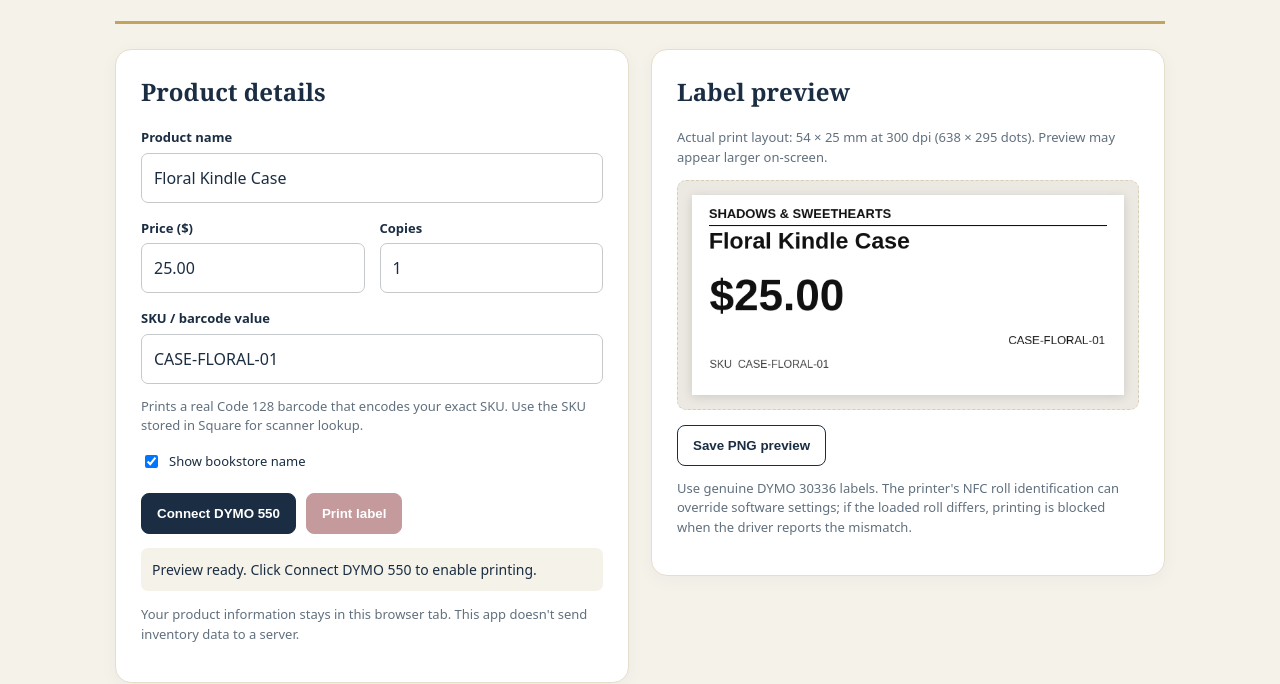
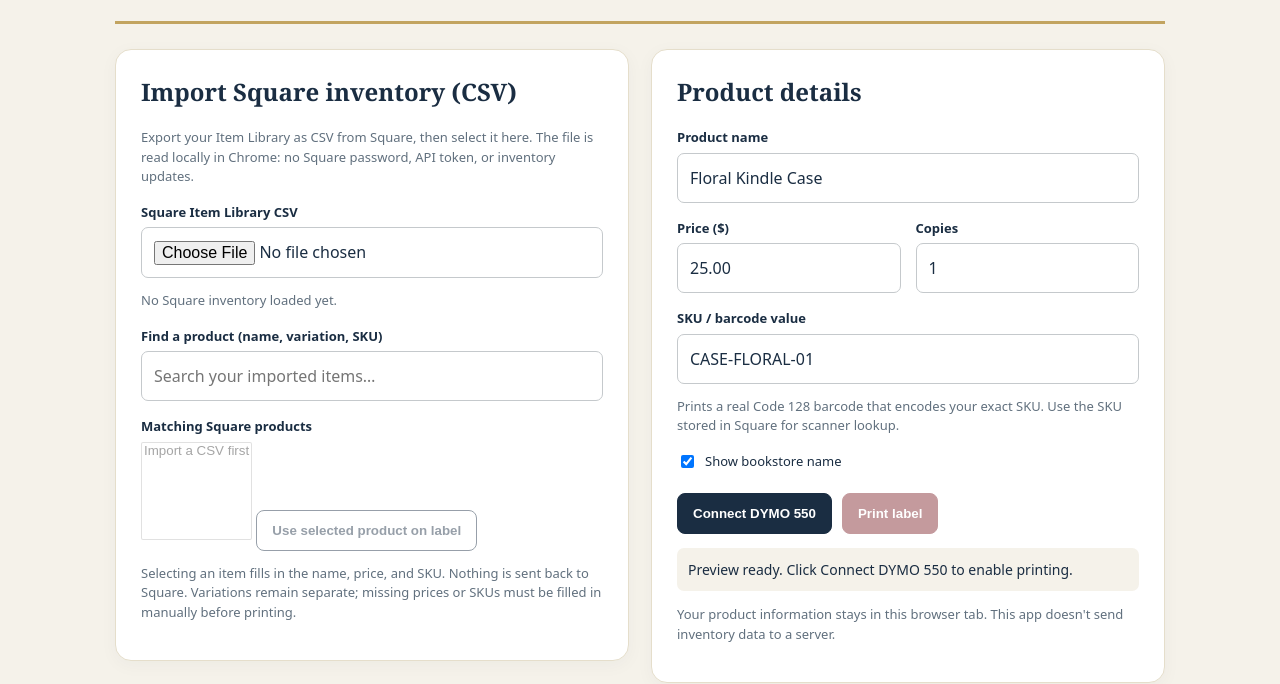
Before and after one commit to akselay818/shadows-dymo-labels, a website built with Vite: page index.html in a window 1280 px wide. Shown: the part 156-840 px from the top of the page. Built offline with nearby package versions, Linux system fonts and the light colour scheme; what jsbarcode would draw is missing.

Commit message:
Add files via upload

```diff
--- a/index.html
+++ b/index.html
@@ -2,7 +2,15 @@
 <html lang="en"><head><meta charset="UTF-8"/><meta name="viewport" content="width=device-width,initial-scale=1"/><meta name="theme-color" content="#c2a460"/><title>Shadows & Sweethearts · Label Maker</title></head>
 <body><div id="app">
 <header><div class="eyebrow">SHADOWS & SWEETHEARTS · BOOKSTORE</div><h1>Product label maker</h1><p>DYMO LabelWriter 550 · genuine roll 30336 · 1 × 2⅛ in</p></header>
-<main><section class="panel"><h2>Product details</h2><label for="name">Product name</label><input id="name" maxlength="100" value="Floral Kindle Case"/>
+<main><section class="panel"><h2>Import Square inventory (CSV)</h2>
+<p class="hint">Export your Item Library as CSV from Square, then select it here. The file is read locally in Chrome: no Square password, API token, or inventory updates.</p>
+<label for="squareFile">Square Item Library CSV</label><input id="squareFile" type="file" accept=".csv,text/csv"/>
+<p id="squareStatus" class="hint" role="status" aria-live="polite">No Square inventory loaded yet.</p>
+<label for="squareSearch">Find a product (name, variation, SKU)</label><input id="squareSearch" type="search" placeholder="Search your imported items…" disabled/>
+<label for="squareItem">Matching Square products</label><select id="squareItem" size="6" disabled aria-label="Matching Square products"><option>Import a CSV first</option></select>
+<button id="useSquare" type="button" class="outline" disabled>Use selected product on label</button>
+<p class="hint">Selecting an item fills in the name, price, and SKU. Nothing is sent back to Square. Variations remain separate; missing prices or SKUs must be filled in manually before printing.</p>
+</section><section class="panel"><h2>Product details</h2><label for="name">Product name</label><input id="name" maxlength="100" value="Floral Kindle Case"/>
 <div class="twocol"><div><label for="price">Price ($)</label><input id="price" type="number" min="0" step="0.01" value="25.00"/></div><div><label for="qty">Copies</label><input id="qty" type="number" min="1" max="20" step="1" value="1"/></div></div>
 <label for="sku">SKU / barcode value</label><input id="sku" maxlength="32" value="CASE-FLORAL-01"/><p class="hint">Prints a real Code 128 barcode that encodes your exact SKU. Use the SKU stored in Square for scanner lookup.</p>
 <label class="check"><input id="brand" type="checkbox" checked/> Show bookstore name</label>
```
